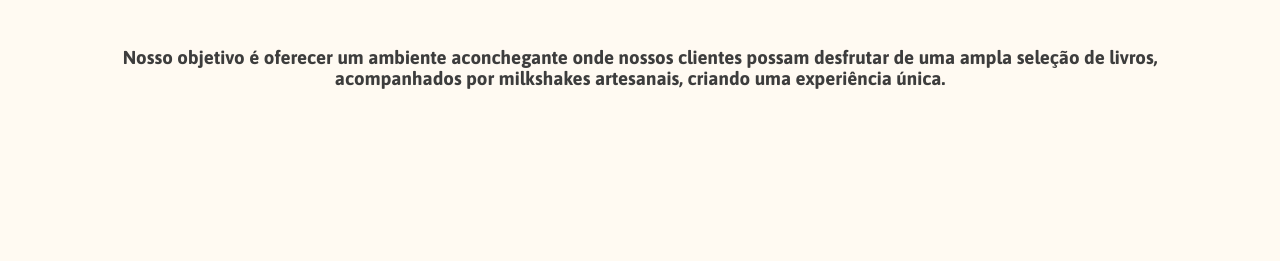
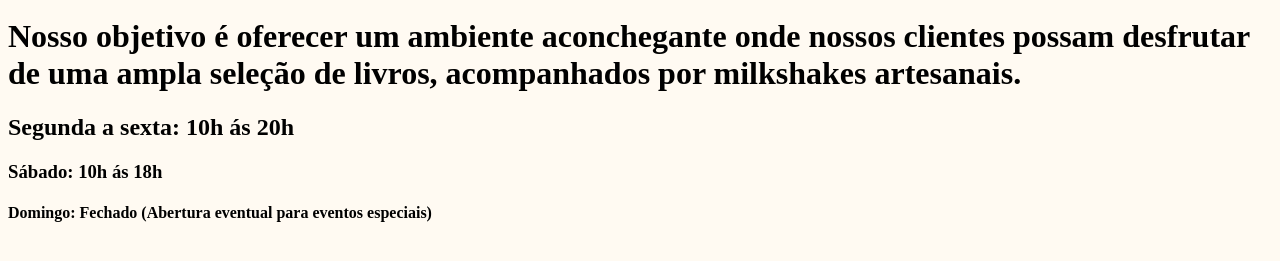
Before and after one commit to NahCorreia/MilkShakespeare, a plain HTML site: page index.html in a window 1280 px wide. Shown: the part 423-684 px from the top of the page. Drawn offline with Linux system fonts and the light colour scheme; a web font is replaced by a local one.

Commit message:
12345678

```diff
--- a/index.html
+++ b/index.html
@@ -16,6 +16,12 @@
         </div>
     </div>
  </header>
- <h3 class="texto1">Nosso objetivo é oferecer um ambiente aconchegante onde nossos clientes possam desfrutar de uma ampla seleção de livros, acompanhados por milkshakes artesanais, criando uma experiência única.</h3>
+     <div class="texto01">
+        <h1>Nosso objetivo é oferecer um ambiente aconchegante onde nossos clientes possam desfrutar de uma ampla seleção de livros, acompanhados por milkshakes artesanais.</h1>
+        <h2>Segunda a sexta: 10h ás 20h</h2>
+        <h3>Sábado: 10h ás 18h</h3>
+        <h4>Domingo: Fechado (Abertura eventual para eventos especiais)</h4>
+     </div>
+
 </body>
 </html>
```
